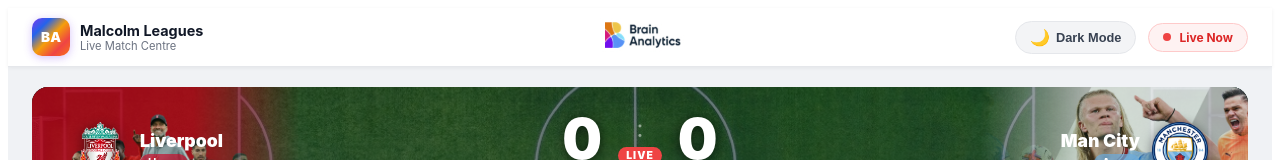
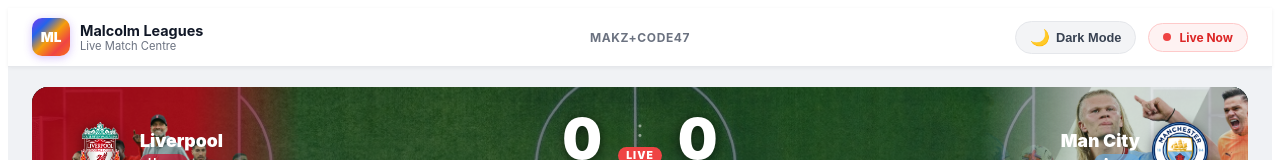
Before and after one commit to MikaCodez/brain-dash, a Next.js app in the folder app/: page / in a window 1280 px wide. Shown: the top 160 px of the page. Built offline with nearby package versions, Linux system fonts and the light colour scheme; no server answers.

Commit message:
Fix: update header branding from Brain Analytics to proper match stats header

```diff
--- a/app/app/page.tsx
+++ b/app/app/page.tsx
@@ -34,17 +34,16 @@
 
         {/* Left */}
         <div style={{display:'flex', alignItems:'center', gap:'10px'}}>
-          <div style={{width:'38px', height:'38px', borderRadius:'10px', background:'linear-gradient(135deg, #7c3aed 0%, #2563eb 25%, #f59e0b 50%, #ef4444 75%, #f97316 100%)', display:'flex', alignItems:'center', justifyContent:'center', color:'white', fontWeight:900, fontSize:'0.85rem', boxShadow:'0 2px 8px rgba(124,58,237,0.3)'}}>BA</div>
+          <div style={{width:'38px', height:'38px', borderRadius:'10px', background:'linear-gradient(135deg, #7c3aed 0%, #2563eb 25%, #f59e0b 50%, #ef4444 75%, #f97316 100%)', display:'flex', alignItems:'center', justifyContent:'center', color:'white', fontWeight:900, fontSize:'0.85rem', boxShadow:'0 2px 8px rgba(124,58,237,0.3)'}}>ML</div>
           <div>
             <p style={{margin:0, fontWeight:700, fontSize:'0.9rem', color:t.heading}}>Malcolm Leagues</p>
             <p style={{margin:0, fontSize:'0.7rem', color:t.subtext}}>Live Match Centre</p>
           </div>
         </div>
 
-        {/* Center: Logo */}
+        {/* Center: Branding */}
         <div style={{position:'absolute', left:'50%', transform:'translateX(-50%)'}}>
-          <img src="/assets/balogo.jpg" alt="Brain Analytics" style={{height:'34px', objectFit:'contain', borderRadius:'6px'}} />
-
+          <p style={{margin:0, fontWeight:700, fontSize:'0.75rem', color:t.subtext, letterSpacing:'0.05em'}}>MAKZ+CODE47</p>
         </div>
 
         {/* Right */}
```
Also changed, not shown: 1 other file (tests, documents, lock files or other folders).
